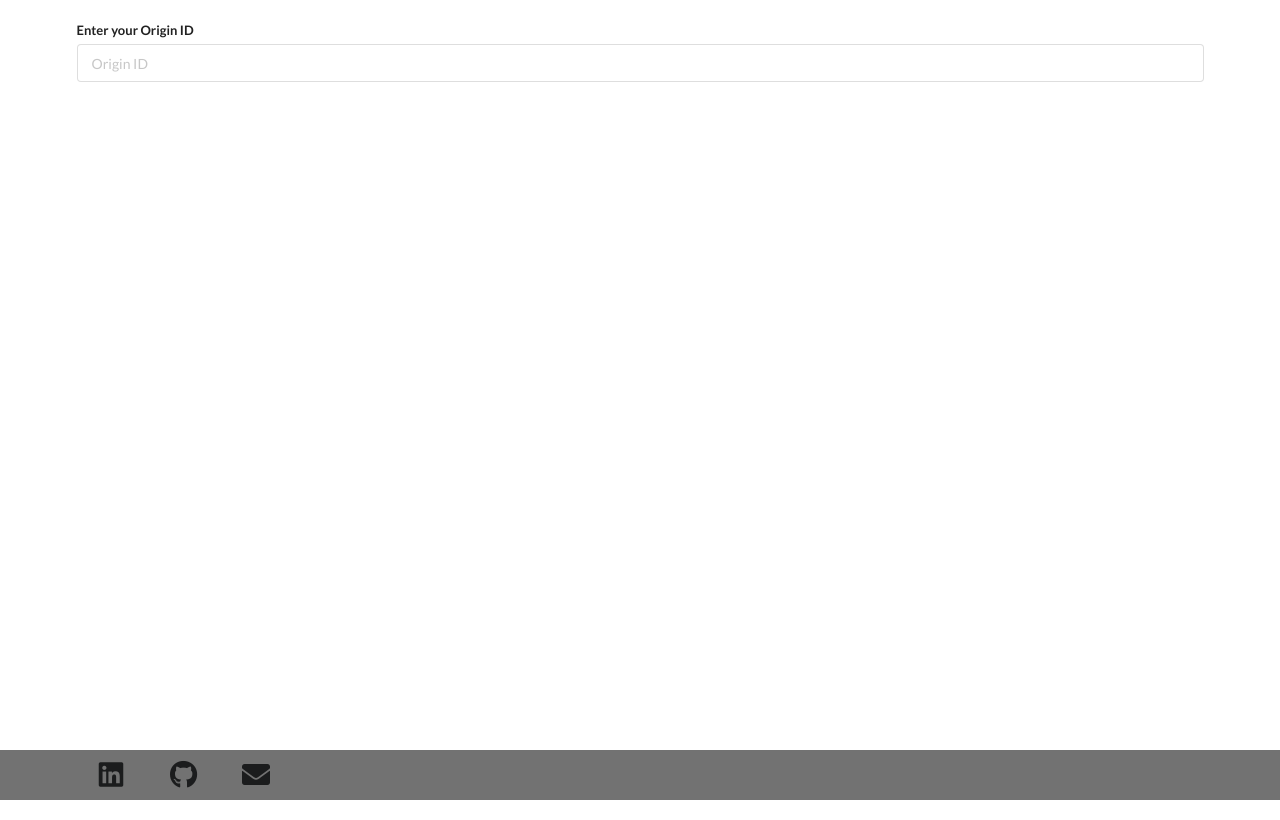
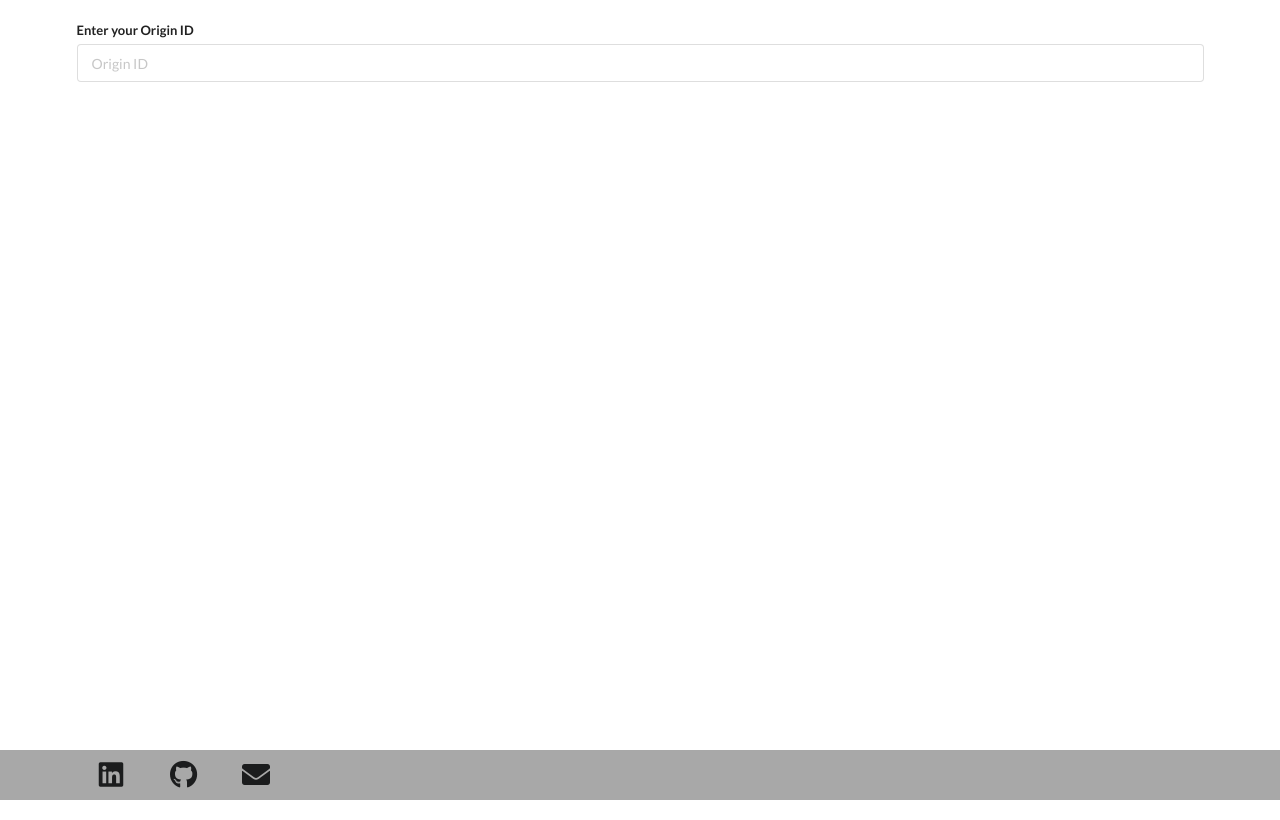
Before and after one commit to SamehEtman/Apex-legends-stats-tracker, a React (Create React App) app in the folder client/: page / in a window 1280 px wide. Built offline with nearby package versions, Linux system fonts and the light colour scheme.

Commit message:
modify footer color and fix scroll bar bug

```diff
--- a/client/src/components/SearchBar.js
+++ b/client/src/components/SearchBar.js
@@ -10,7 +10,7 @@ const SearchBar = ({ searchId, setSearchId }) => {
     <div>
       <form
         className="ui form container"
-        style={{ marginTop: '20px' }}
+        style={{ paddingTop: '20px' }}
         onSubmit={(e) => onFormSubmit(e)}
       >
         <div className="field">
--- a/client/src/components/Socials.css
+++ b/client/src/components/Socials.css
@@ -2,7 +2,7 @@
     position: fixed;
     bottom: 0;
     width: 100%;
-    background-color: rgb(114, 114, 114);
+    background-color: rgb(168, 168, 168);
     color: white;
     text-align: center;
   }
```
